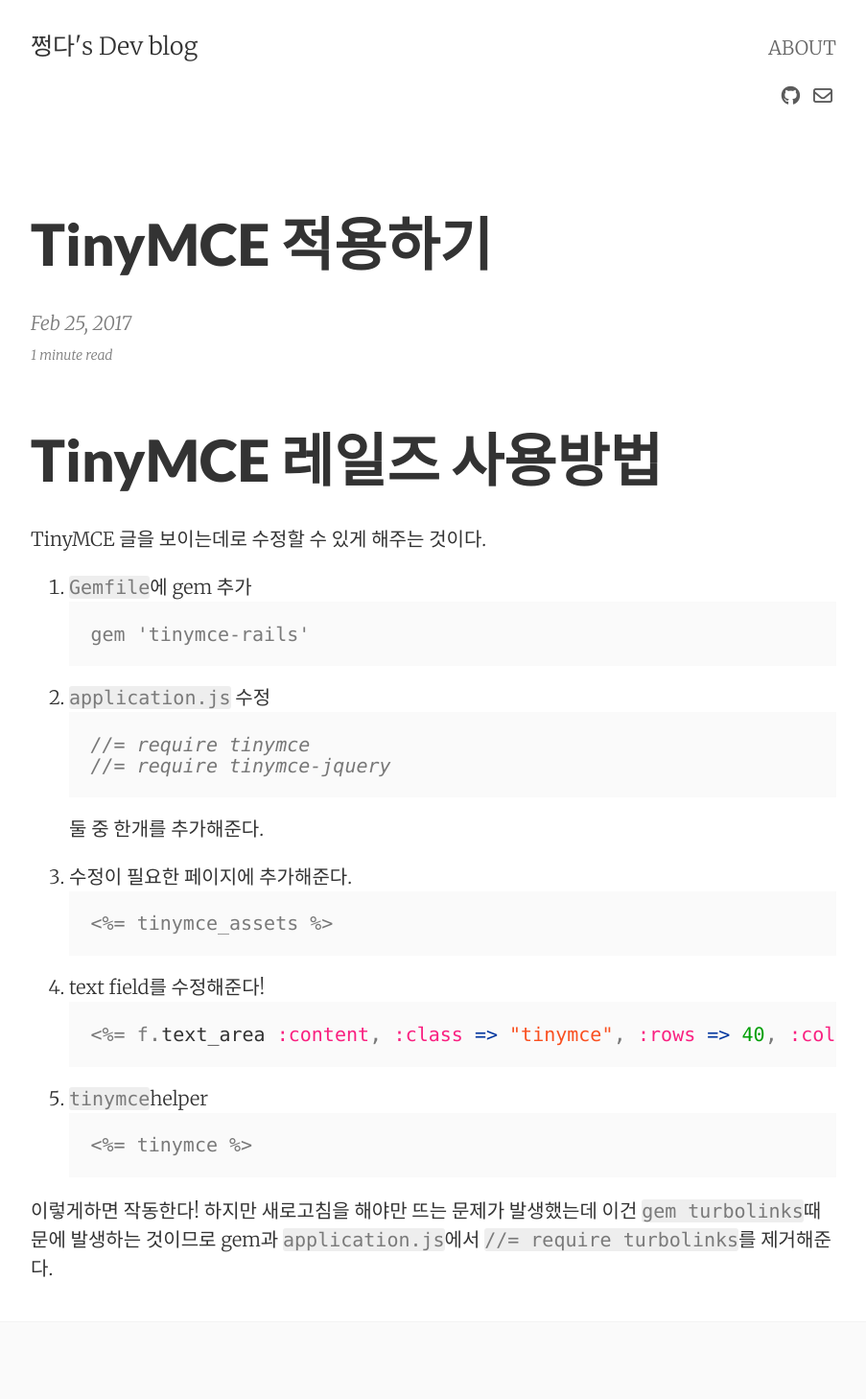
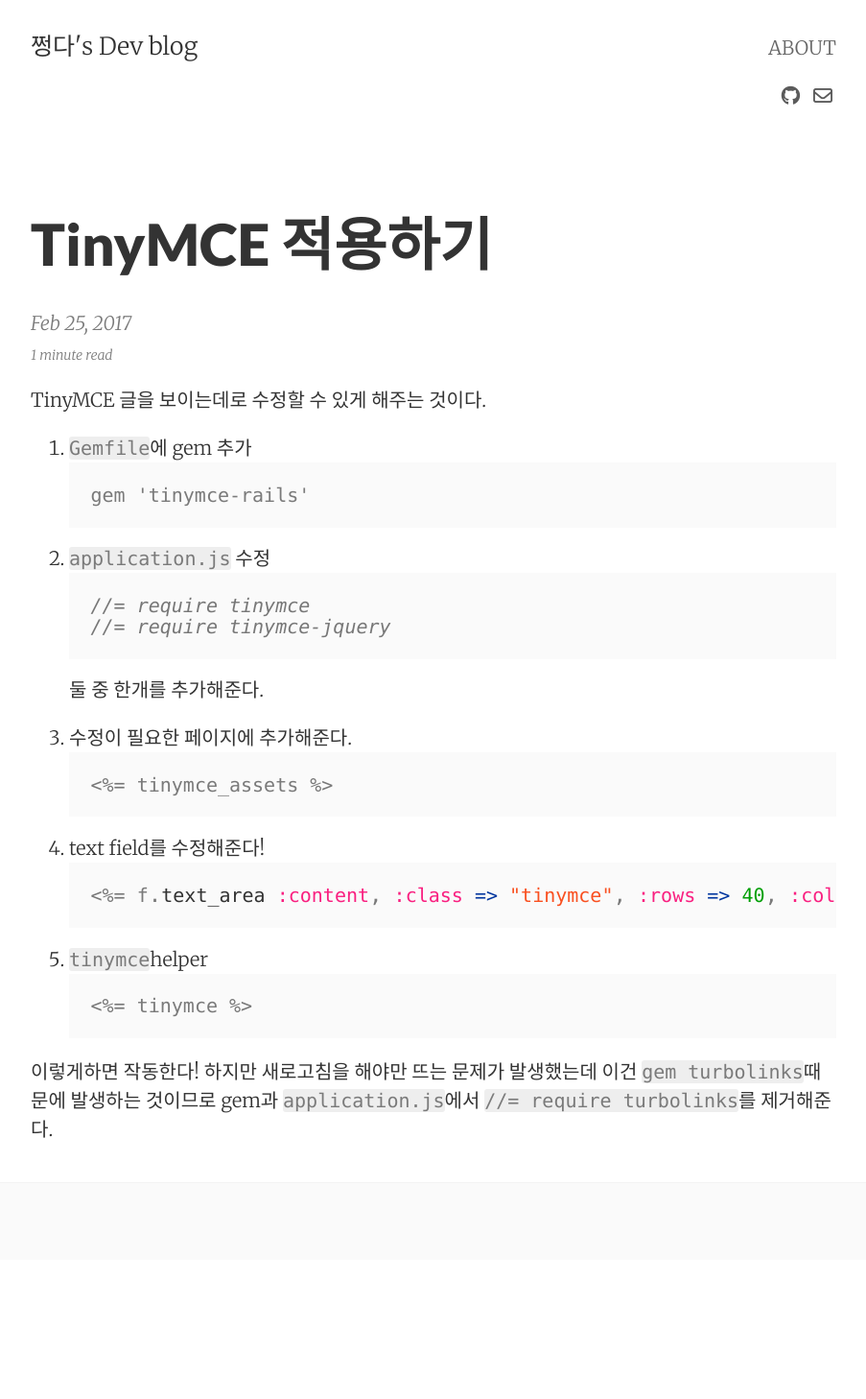
Before and after one commit to dh00023/dh00023.github.io, a Jekyll site: the page built from _posts/2017-02-25-TinyMCE.md, in a window 1280 px wide. Shown: the whole page at 96% size, without its empty margins (188-1091 px from the left). Built offline with Jekyll 4.4.1, drawn with Linux system fonts in a browser that asks for light colours; nearby versions of some CDN libraries; after the commit the page ends 1313 px from its top, so only the background shows below that.

Commit message:
post타이틀수정

```diff
--- a/_posts/2017-02-25-TinyMCE.md
+++ b/_posts/2017-02-25-TinyMCE.md
@@ -5,7 +5,6 @@ date:       2017-02-25 16:21:00
 summary:    tinymce 적용
 categories: Rails
 ---
-# TinyMCE 레일즈 사용방법
 
 TinyMCE 글을 보이는데로 수정할 수 있게 해주는 것이다.
 
```
Also changed, not shown: _posts/2017-02-07-AWS-EC2-Ubuntu-deploy.md (+0 -1 lines).
